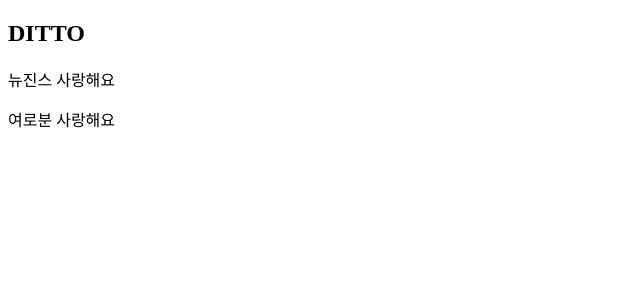
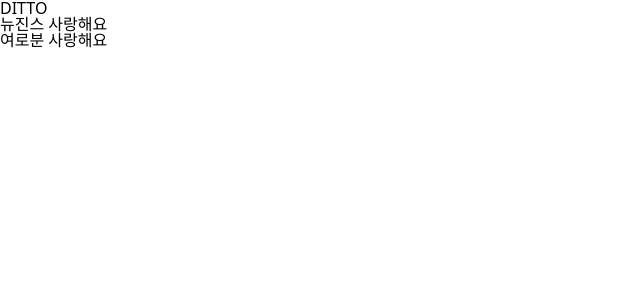
Before and after one commit to codestates-seb/seb41_main_022, a React (Create React App) app in the folder client/: page / in a window 1280 px wide. Shown: the top 300 px of the page, without its empty margins (0-640 px from the left). Built offline with nearby package versions, Linux system fonts and the light colour scheme.

Commit message:
Feat/khw/global (#22)
* fix : global style

* fix : global style

```diff
--- a/client/src/App.js
+++ b/client/src/App.js
@@ -1,4 +1,10 @@
+import "./global.css";
+import "./reset.css";
+import styled from "styled-components";
 function App() {
+  const H2 = styled.h2`
+    color: var(--mopo-10);
+  `;
   return (
     <div>
       <h2>DITTO</h2>
--- /dev/null
+++ b/client/src/global.css
@@ -0,0 +1,20 @@
+*{
+    --black : #000000;
+    --blue : #1979BF;
+    --green : #1D2F27;
+    --green-00 : #2B463A;
+    --mopo-10 : #69756B;
+    --red-10 : #7C1009;
+    --gray-20 : #8F8F8F;
+    --red-00 : #94120A;
+    --mopo-00 : #97A199;
+    --logo : #B0AC93;
+    --beige-10 : #D6D0C6;
+    --gray-10 : #D9D9D9;
+    --beige-00 : #E9E3D9;
+    --gray-00 : #F8F8F8;
+
+    --radius-10 : 10px;
+    --radius-20 : 20px;
+    --radius-30 : 30px;
+}
--- /dev/null
+++ b/client/src/reset.css
@@ -0,0 +1,135 @@
+html,
+body,
+div,
+span,
+applet,
+object,
+iframe,
+h1,
+h2,
+h3,
+h4,
+h5,
+h6,
+p,
+blockquote,
+pre,
+a,
+abbr,
+acronym,
+address,
+big,
+cite,
+code,
+del,
+dfn,
+em,
+img,
+ins,
+kbd,
+q,
+s,
+samp,
+small,
+strike,
+strong,
+sub,
+sup,
+tt,
+var,
+b,
+u,
+i,
+center,
+dl,
+dt,
+dd,
+ol,
+ul,
+li,
+fieldset,
+form,
+label,
+legend,
+table,
+caption,
+tbody,
+tfoot,
+thead,
+tr,
+th,
+td,
+article,
+aside,
+canvas,
+details,
+embed,
+figure,
+figcaption,
+footer,
+header,
+hgroup,
+menu,
+nav,
+output,
+ruby,
+section,
+summary,
+time,
+mark,
+audio,
+video {
+    margin: 0;
+    padding: 0;
+    border: 0;
+    font-size: 100%;
+    font: inherit;
+    vertical-align: baseline;
+}
+/* HTML5 display-role reset for older browsers */
+article,
+aside,
+details,
+figcaption,
+figure,
+footer,
+header,
+hgroup,
+menu,
+nav,
+section {
+    display: block;
+}
+body {
+    line-height: 1;
+    font-family: "system-ui", "Segoe UI Adjusted", "Segoe UI", "Liberation Sans",
+    sans-serif;
+}
+ol,
+ul {
+    list-style: none;
+}
+blockquote,
+q {
+    quotes: none;
+}
+blockquote:before,
+blockquote:after,
+q:before,
+q:after {
+    content: "";
+    content: none;
+}
+table {
+    border-collapse: collapse;
+    border-spacing: 0;
+}
+a {
+    text-decoration: none;
+    color: hsl(206, 100%, 40%);
+    cursor: pointer;
+    user-select: auto;
+}
+a:hover {
+    color: #0a95ff;
+}
```
